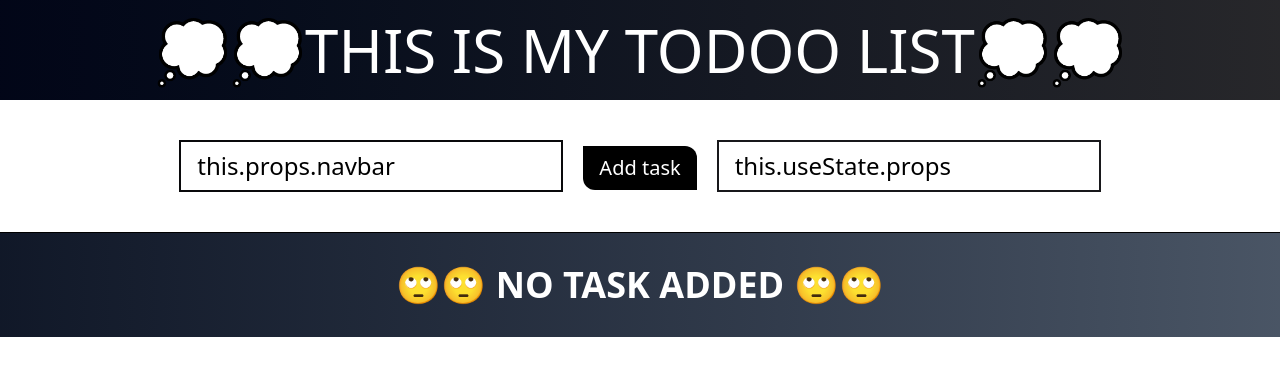
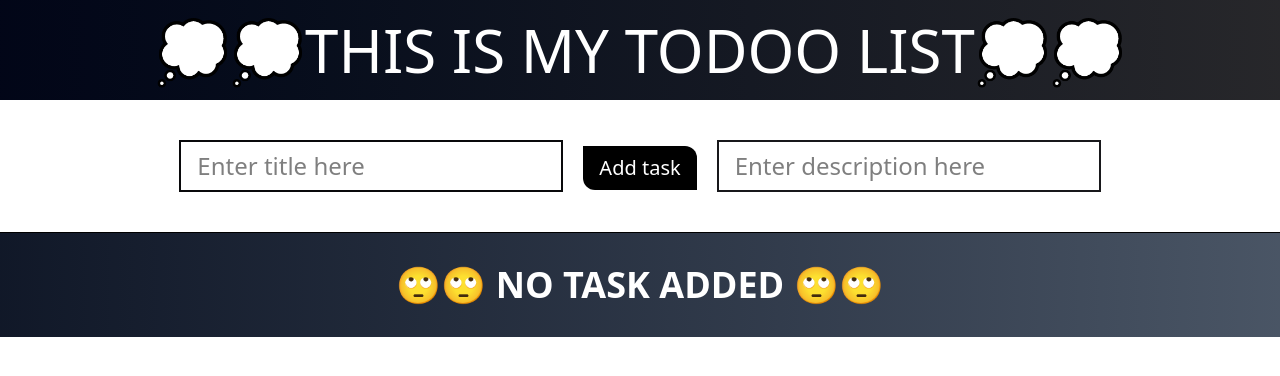
Before and after one commit to EVIL-TOXIC/next-react-todoo, a Next.js app: page / in a window 1280 px wide. Shown: the top 376 px of the page. Built offline with nearby package versions, Linux system fonts and the light colour scheme.

Commit message:
Update page.js
this is ready to go

```diff
--- a/app/page.js
+++ b/app/page.js
@@ -1,8 +1,8 @@
 "use client";
 import React, { useState } from "react";
 const page = () => {
-  const [title, setTitle] = useState("this.props.navbar");
-  const [desc, setDesc] = useState("this.useState.props");
+  const [title, setTitle] = useState("");
+  const [desc, setDesc] = useState("");
   const [maintask, setmaintask] = useState([]);
   const submithandler = (e) => {
     e.preventDefault();
```
